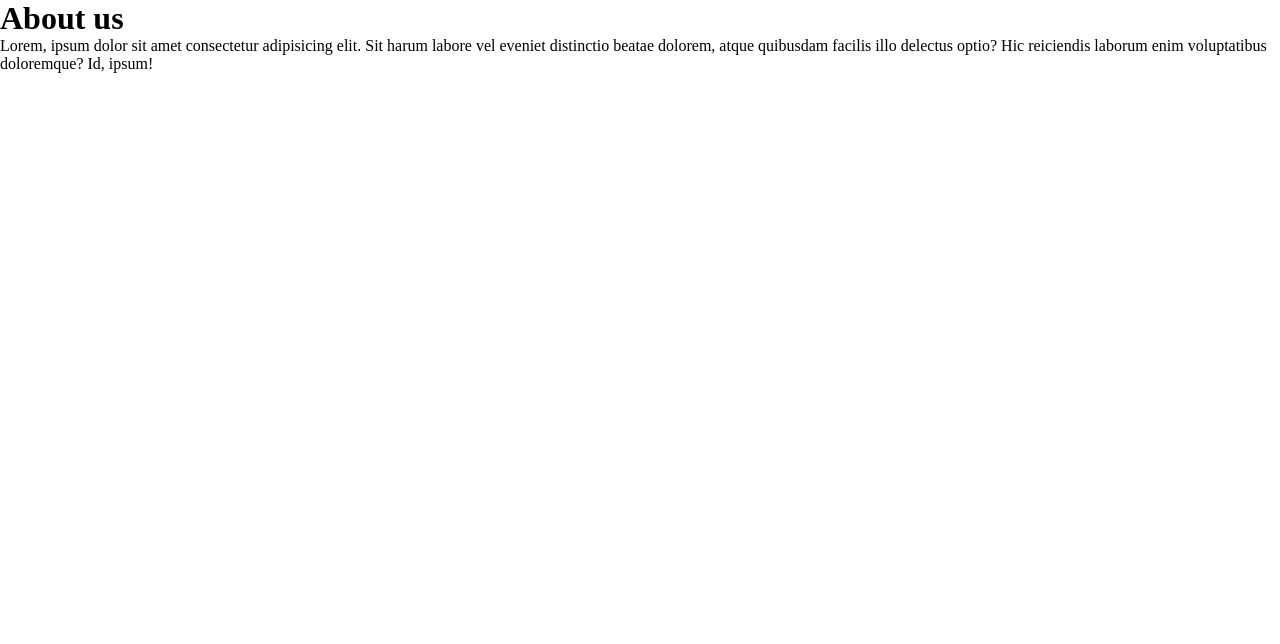
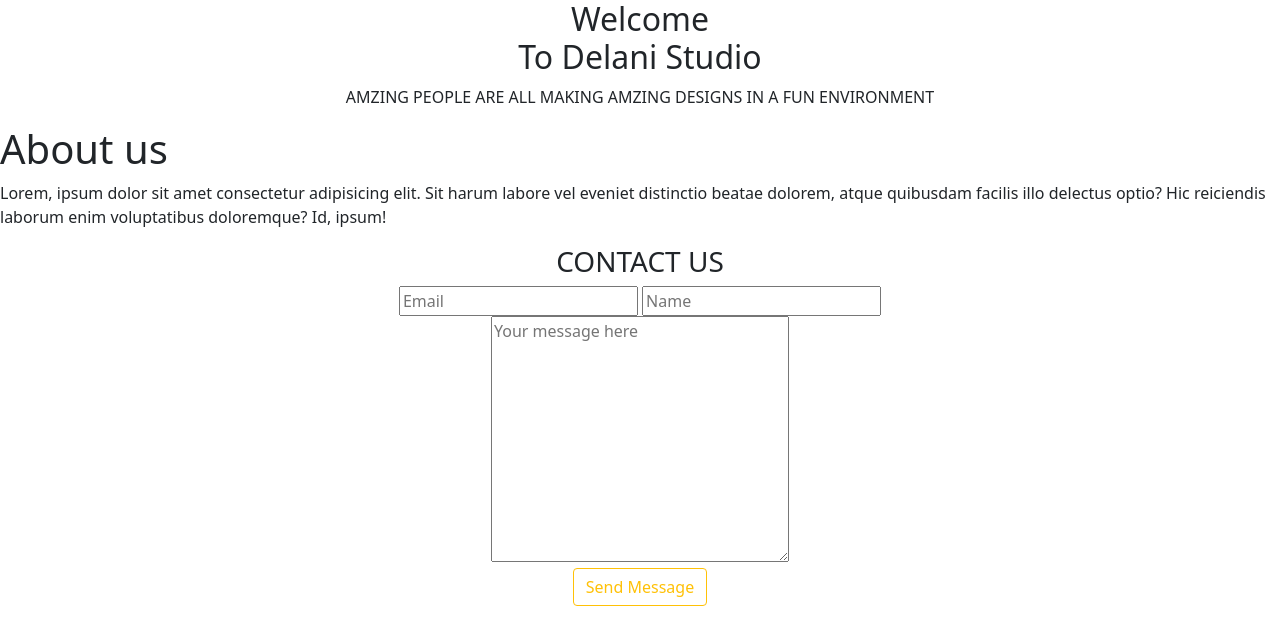
Before and after one commit to CKmwaa/Delani-Studio, a plain HTML site: page index.html in a window 1280 px wide. Drawn offline with nearby package versions, Linux system fonts and the light colour scheme.

Commit message:
Add bootstrap and image folder

```diff
--- a/css/index.css
+++ b/css/index.css
@@ -1,3 +1,11 @@
 *{
     margin: 0px;
 }
+.contact-us{
+    text-align: center;
+}
+.section1{
+    text-align: center;
+    background-image: url(Images/h_img.jpg)
+    color
+}
--- a/index.html
+++ b/index.html
@@ -4,19 +4,39 @@
     <meta charset="UTF-8">
     <meta http-equiv="X-UA-Compatible" content="IE=edge">
     <meta name="viewport" content="width=device-width, initial-scale=1.0">
-    <link rel="stylesheet" href="css/index.css">
+
+    <link href="https://cdn.jsdelivr.net/npm/bootstrap@5.0.2/dist/css/bootstrap.min.css" rel="stylesheet" integrity="sha384-EVSTQN3/azprG1Anm3QDgpJLIm9Nao0Yz1ztcQTwFspd3yD65VohhpuuCOmLASjC" crossorigin="anonymous">
+<script src="https://cdn.jsdelivr.net/npm/bootstrap@5.0.2/dist/js/bootstrap.bundle.min.js" integrity="sha384-MrcW6ZMFYlzcLA8Nl+NtUVF0sA7MsXsP1UyJoMp4YLEuNSfAP+JcXn/tWtIaxVXM" crossorigin="anonymous"></script><link rel="stylesheet" href="css/index.css">
     <title>Delani Studio</title>
 </head>
 <body>
-    <div class="section1"> </div>
+    <div class="section1">
+        <h2> Welcome <br>
+        To Delani Studio </h2>
+    <p>AMZING PEOPLE ARE ALL MAKING AMZING DESIGNS IN A FUN ENVIRONMENT</p>
+    </div>
 
-    <div class="section2"> </div>
+    <div class="section2">
     <h1>About us</h1>
-        <p>Lorem, ipsum dolor sit amet consectetur adipisicing elit. Sit harum labore vel eveniet distinctio beatae dolorem, atque quibusdam facilis illo delectus optio? Hic reiciendis laborum enim voluptatibus doloremque? Id, ipsum!</p>
-    <div class="section3"> </div>
-    <div class="section4"> </div>
+    <p>Lorem, ipsum dolor sit amet consectetur adipisicing elit. Sit harum labore vel eveniet distinctio beatae dolorem, atque quibusdam facilis illo delectus optio? Hic reiciendis laborum enim voluptatibus doloremque? Id, ipsum!</p>
+    </div>
+        <div class="section3"> </div>
+    <div class="section4">
+
+    </div>
     <div class="section5"> </div>
-    <div class="section6"> </div>
+
+    <div id="section6"class="contact-us">
+        <h3>CONTACT US</h3>
+        <form action="" id="">
+            <input type="email"placeholder="Email">
+            <input type="name" placeholder="Name"><br>
+            <textarea name="" id="" cols="30" rows="10"
+            placeholder="Your message here"></textarea>
+        </form>
+        <input type="Submit" class="btn btn-outline-warning" value="Send Message">
+
+    </div>
 
 
 </body>
```
Also changed, not shown: Images/c_image.jpg (added), Images/h_img.jpg (added), Images/s_image.jpg (added).
